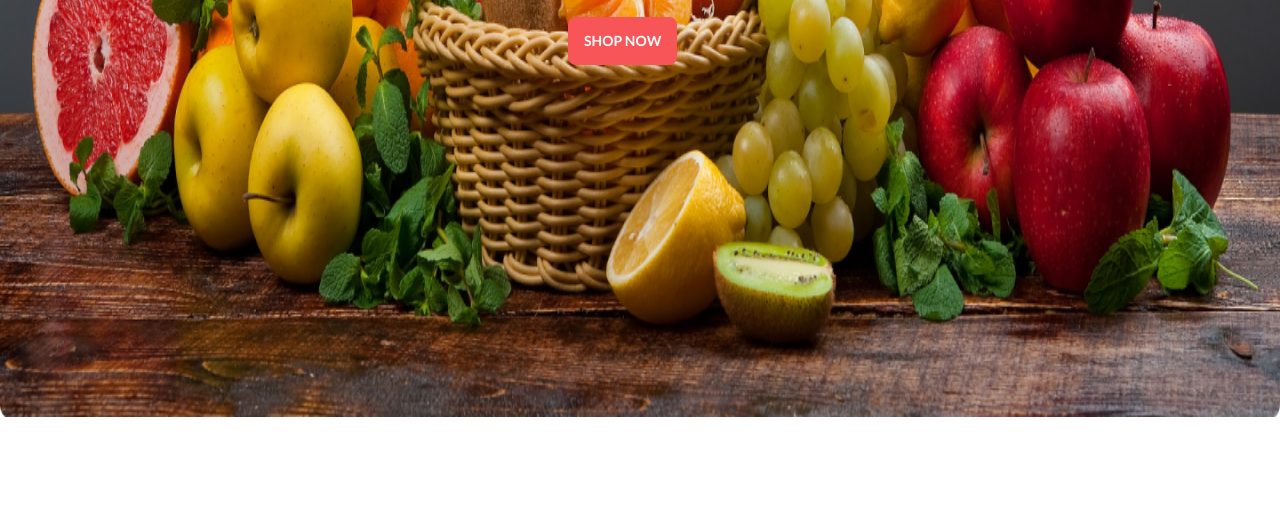
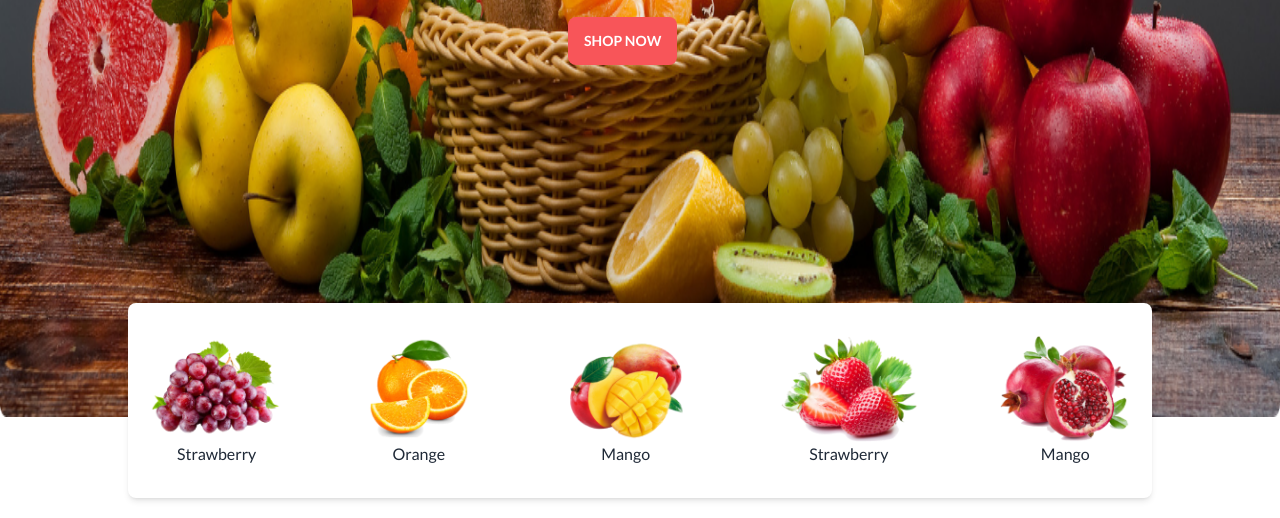
Before and after one commit to enamahmedshahaz/fruit-brust, a plain HTML site: page index.html in a window 1280 px wide. Shown: the part 751-1269 px from the top of the page. Before the commit the page ends 1214 px from the top, so only its background shows below. Drawn offline with nearby package versions, Linux system fonts and the light colour scheme; grey boxes are pictures that could not be loaded.

Commit message:
fruit cards section done

```diff
--- a/index.html
+++ b/index.html
@@ -74,8 +74,8 @@
                     <div class="absolute flex justify-between items-center transform -translate-y-1/2 left-5 right-5 top-1/2 >
                         <a href=" #slide4" class="btn btn-circle">❮</a>
                         <div
-                            class="relative w-full text-center flex flex-col justify-center items-center gap-5 text-white">
-                            <h1 class="normal-case text-xl lg:text-7xl font-bold">
+                            class="relative w-full text-center flex flex-col justify-center items-center gap-1 md:gap-5 lg:gap-5 text-white">
+                            <h1 class="normal-case text-3xl md:text7xl lg:text-7xl font-bold">
                                 Exotic tastes at you <br> doorstep
                             </h1>
                             <p>
@@ -142,6 +142,33 @@
             </div>
         </section>
 
+        <!-- food cards section -->
+        <section class="max-w-screen-lg mx-auto my-5 -mt-40 relative">
+           <div class="hidden shadow-md lg:flex md:hidden flex-row gap-20 items-center justify-center  py-8 px-5 bg-white rounded-lg">
+                <div class="text-center">
+                    <img src="./images/fruit1.png" alt="">
+                    <h3>Strawberry</h3>
+                </div>
+
+                <div class="text-center">
+                    <img src="./images/fruit2.png" alt="">
+                    <h3>Orange</h3>
+                </div class="text-center">
+                <div class="text-center">
+                    <img src="./images/fruit3.png" alt="">
+                    <h3>Mango</h3>
+                </div>
+                <div class="text-center">
+                    <img src="./images/fruit4.png" alt="">
+                    <h3>Strawberry</h3>
+                </div>
+                <div class="text-center">
+                    <img src="./images/fruit5.png" alt="">
+                    <h3>Mango</h3>
+                </div>
+           </div>
+        </section>
+
     </header>
 
     <main>
```
